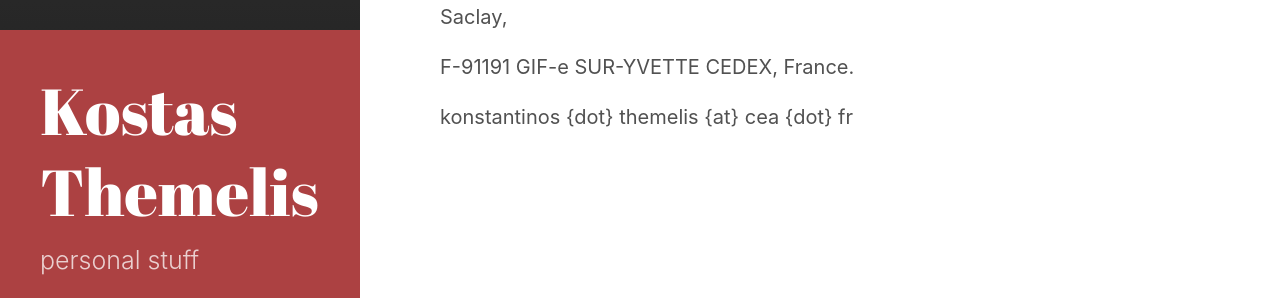
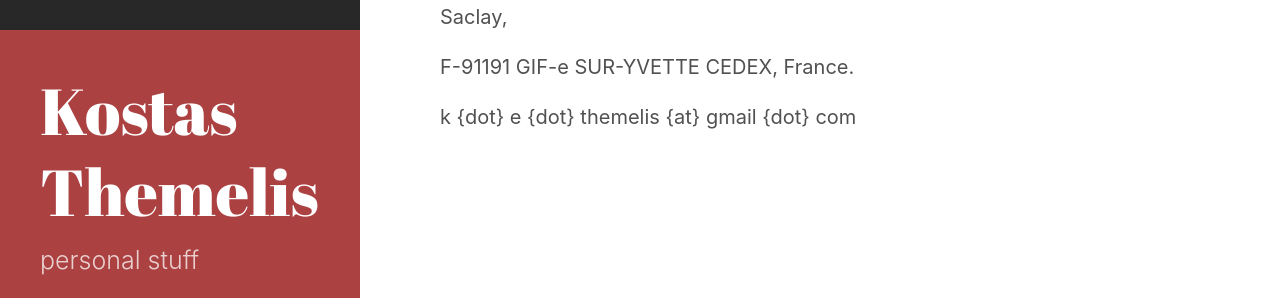
Before and after one commit to themelis/themelis.github.io, a Jekyll site: the page built from contact.md, in a window 1280 px wide. Shown: the part 248-546 px from the top of the page. Built offline with Jekyll 4.4.1, drawn with Linux system fonts in a browser that asks for light colours.

Commit message:
email change

```diff
--- a/contact.md
+++ b/contact.md
@@ -11,4 +11,4 @@ Laboratoire AIM, UMR CEA-CNRS-Paris 7, Irfu, Service d'Astrophysique, CEA Saclay
 
 F-91191 GIF-e SUR-YVETTE CEDEX, France.
 
-konstantinos {dot} themelis {at} cea {dot} fr
+k {dot} e {dot} themelis {at} gmail {dot} com
```
